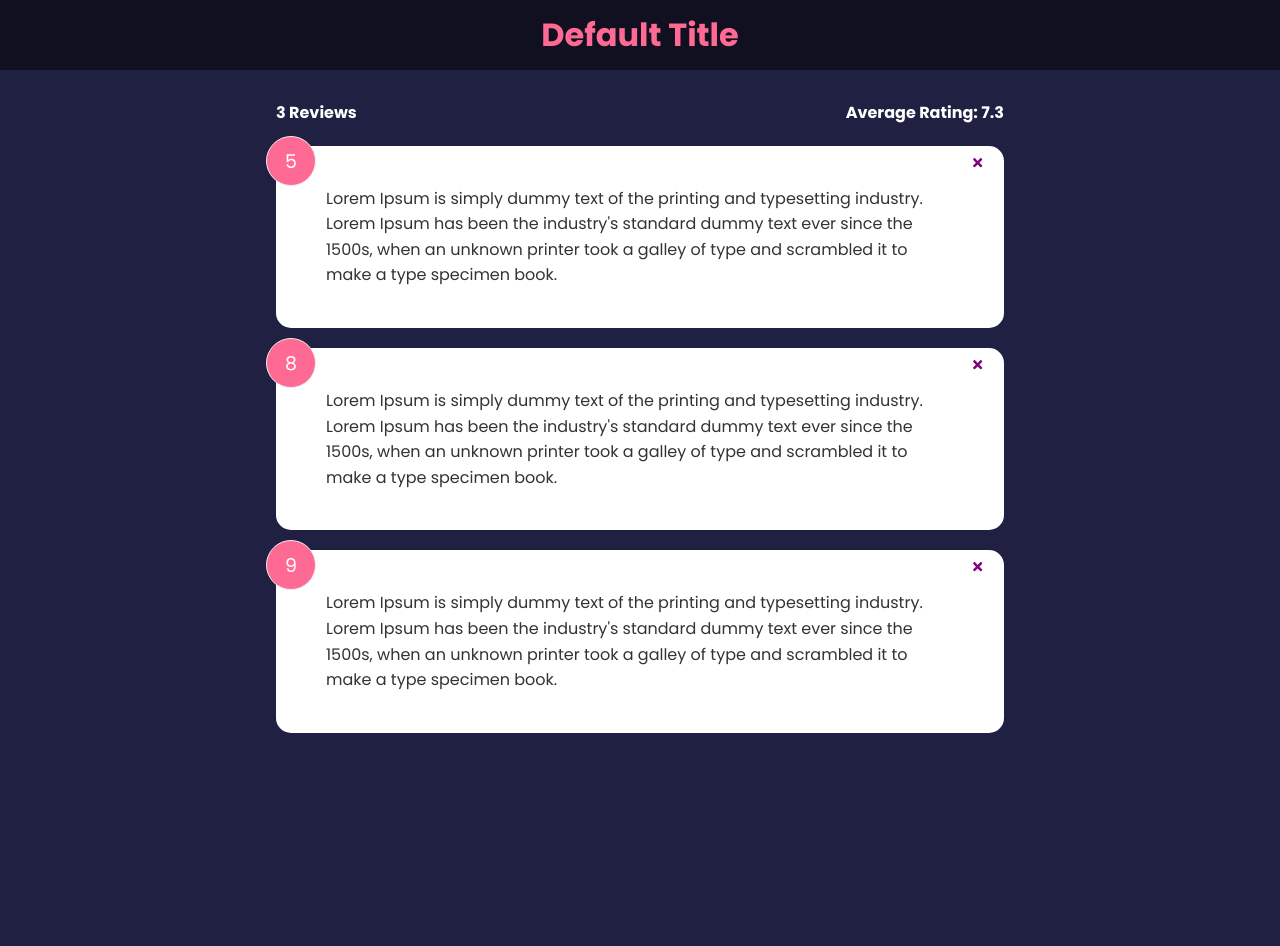
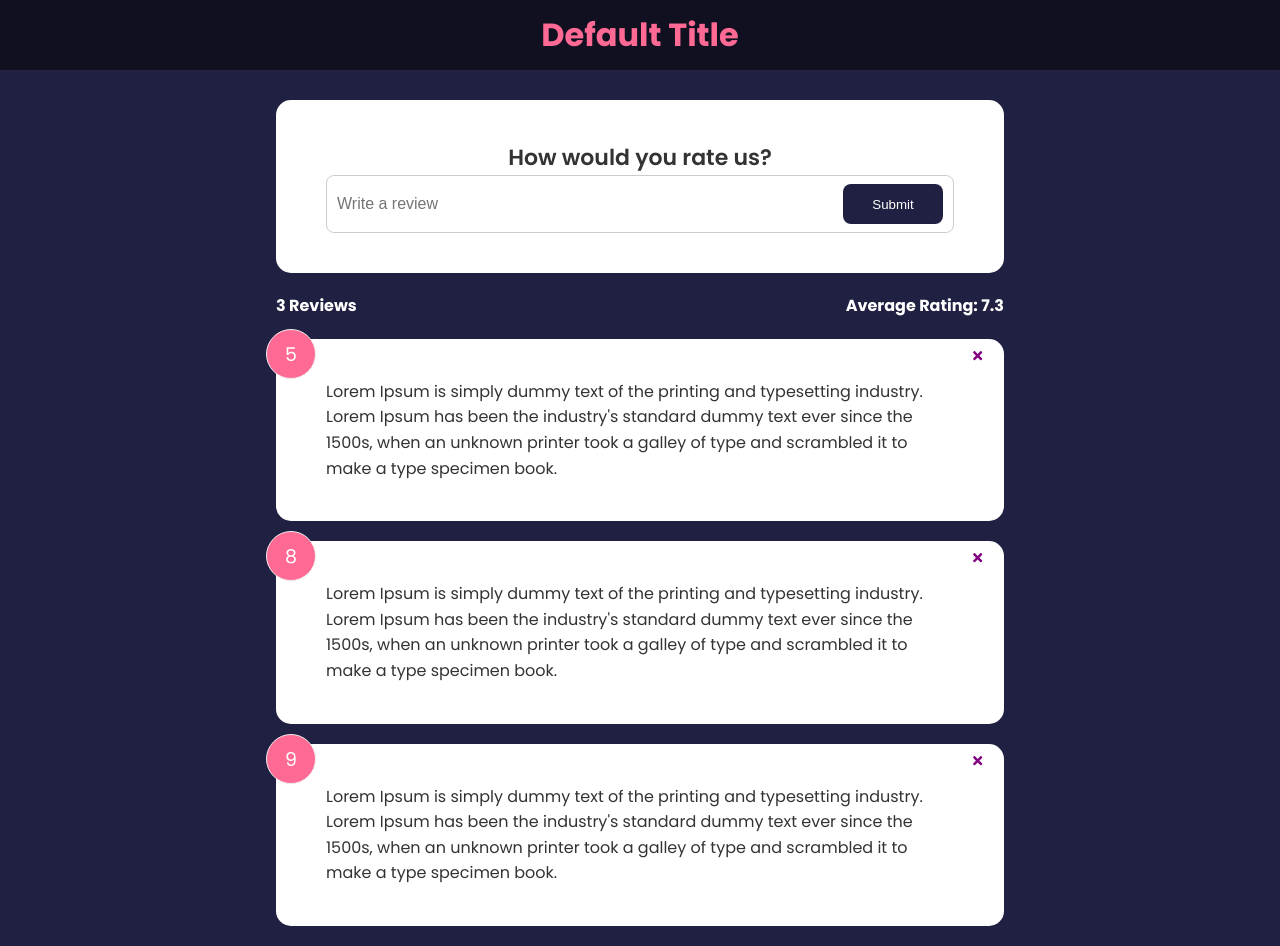
Before and after one commit to jfBiswajit/feedback, a React (Create React App) app: page / in a window 1280 px wide. Before the commit the page ends 800 px from the top, so only its background shows below. Built offline with nearby package versions, Linux system fonts and the light colour scheme.

Commit message:
Add: S4E1

```diff
--- a/src/App.js
+++ b/src/App.js
@@ -3,7 +3,7 @@
 import Feedbacks from './components/data/Feedbacks';
 import { useState } from 'react';
 import FeedbackStats from './components/FeedbackStats';
-
+import FeedbackForm from './components/FeedbackForm';
 function App() {
   const [feedbacks, setFeedback] = useState(Feedbacks);
 
@@ -17,6 +17,7 @@
     <>
       <Header />
       <div className="container">
+      <FeedbackForm />
         <FeedbackStats feedbacks={feedbacks} />
         <FeedbackList handelDelete={deleteFeedback} feedbacks={feedbacks} />
       </div>
--- /dev/null
+++ b/src/components/FeedbackForm.jsx
@@ -0,0 +1,30 @@
+import Card from './shared/Card';
+import { useState } from 'react';
+import Button from './shared/Button';
+
+function FeedbackForm() {
+  const [ratText, setRatText] = useState('');
+
+  const handelOnChange = (e) => {
+    setRatText(e.target.value);
+  };
+
+  return (
+    <Card>
+      <form>
+        <h2>How would you rate us?</h2>
+        <div className="input-group">
+          <input
+            onChange={handelOnChange}
+            type="text"
+            placeholder="Write a review"
+            value={ratText}
+          />
+          <Button type="submit">Submit</Button>
+        </div>
+      </form>
+    </Card>
+  );
+}
+
+export default FeedbackForm;
--- /dev/null
+++ b/src/components/shared/Button.jsx
@@ -0,0 +1,24 @@
+import PropTypes from 'prop-types';
+
+function Button({ children, version, type, isDisabled }) {
+  return (
+    <button type={type} disabled={isDisabled} className={`btn btn-${version}`}>
+      {children}
+    </button>
+  );
+}
+
+Button.defaultProps = {
+  version: 'primary',
+  type: 'button',
+  isDisabled: false,
+};
+
+Button.prototypes = {
+  children: PropTypes.node.isRequired,
+  version: PropTypes.string,
+  type: PropTypes.string,
+  isDisabled: PropTypes.bool,
+};
+
+export default Button;
```
